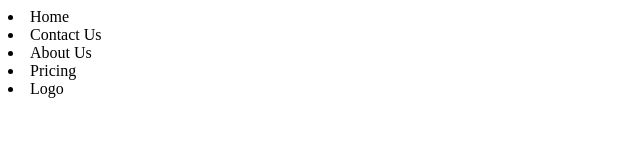
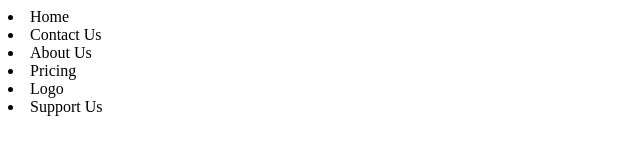
Before and after one commit to Aamir4245/learn-git, a plain HTML site: page navbar.html in a window 1280 px wide. Shown: the full height of the page, 0-640 px from the left. Drawn offline with Linux system fonts and the light colour scheme.

Commit message:
Add support us tab to navbar

```diff
--- a/navbar.html
+++ b/navbar.html
@@ -12,6 +12,7 @@
         <li>About Us</li>
         <li>Pricing</li>
         <li>Logo</li>
+        <li>Support Us</li>
     </nav>
 </body>
 </html>
```
